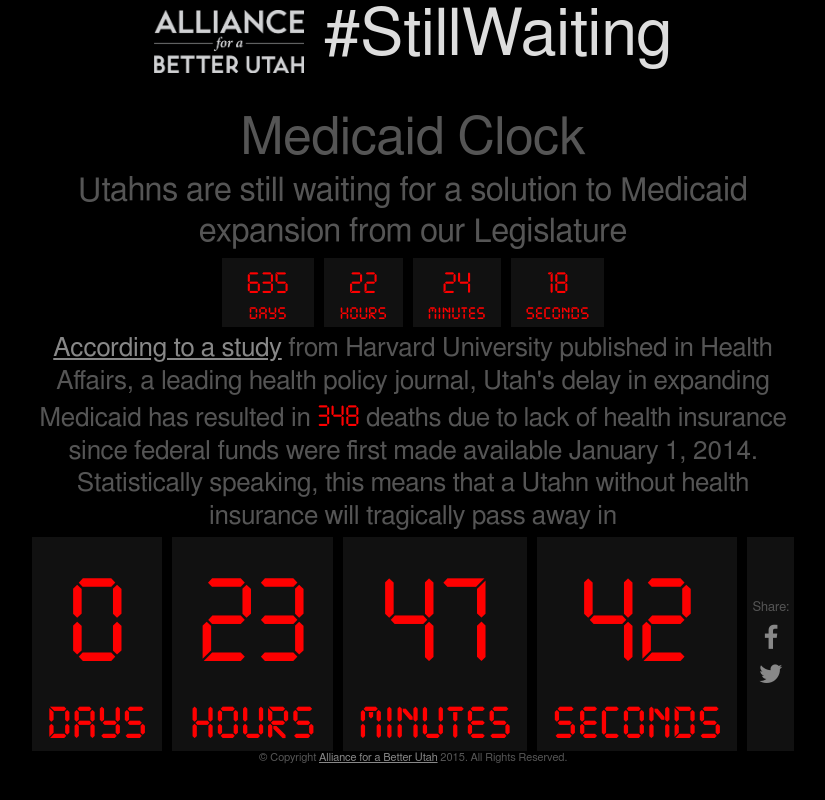
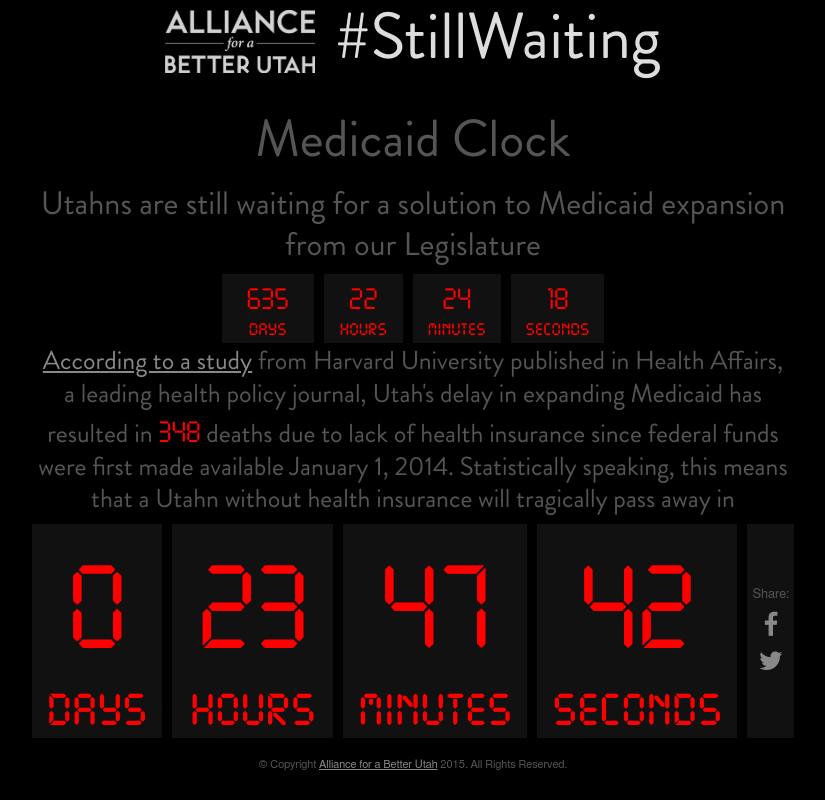
Before and after one commit to theonlypat/deathclock, a website: page index.html in a window 1280 px wide. Shown: the whole page, without its empty margins (227-1052 px from the left). Drawn offline with nearby package versions, Linux system fonts and the light colour scheme; a small style sheet from the web is missing.

Commit message:
Change webfonts.

```diff
--- /dev/null
+++ b/assets/css/brandongrotesk.css
@@ -0,0 +1,27 @@
+/**
+ * @license
+ * MyFonts Webfont Build ID 3099072, 2015-09-28T18:12:57-0400
+ *
+ * The fonts listed in this notice are subject to the End User License
+ * Agreement(s) entered into by the website owner. All other parties are
+ * explicitly restricted from using the Licensed Webfonts(s).
+ *
+ * You may obtain a valid license at the URLs below.
+ *
+ * Webfont: BrandonGrotesque-Regular by HVD Fonts
+ * URL: http://www.myfonts.com/fonts/hvdfonts/brandon-grotesque/regular/
+ * Copyright: Copyright (c) 2009 by Hannes von Doehren. All rights reserved.
+ * Licensed pageviews: 10,000
+ *
+ *
+ * License: http://www.myfonts.com/viewlicense?type=web&buildid=3099072
+ *
+ * © 2015 MyFonts Inc
+*/
+
+
+/* @import must be at top of file, otherwise CSS will not work */
+@import url("//hello.myfonts.net/count/2f49c0");
+
+
+@font-face {font-family: 'BrandonGrotesque-Regular';src: url('/assets/webfonts/2F49C0_0_0.eot');src: url('/assets/webfonts/2F49C0_0_0.eot?#iefix') format('embedded-opentype'),url('/assets/webfonts/2F49C0_0_0.woff2') format('woff2'),url('/assets/webfonts/2F49C0_0_0.woff') format('woff'),url('assets/webfonts/2F49C0_0_0.ttf') format('truetype');}
--- a/assets/css/style.css
+++ b/assets/css/style.css
@@ -36,11 +36,10 @@
 h5 {font-size:1.75em;}
 h6 {font-size:1.5em;}
 
-.wf-loading {
-	visibility:hidden;
-}
-.wf-active {
-	visibility:visible;
+.brandongrotesk {
+	font-family: BrandonGrotesque-Regular;
+	font-weight: normal;
+	font-style: normal;
 }
 
 
@@ -178,7 +177,7 @@
 }
 
 footer {
-	margin:auto;
+	margin:20px auto 0;
 	width:100%;
 	/*flex-grow:1;*/
 	align-self:flex-end;
--- a/index.html
+++ b/index.html
@@ -32,6 +32,8 @@
 	<link rel="stylesheet" href="assets/css/reset.css" />
 	<link rel="stylesheet" href="assets/css/style.css" />
 
+	<link rel="stylesheet" href="assets/css/brandongrotesk.css" />
+
 	<!-- Lea Verou's prefixfree (http://leaverou.github.io/prefixfree/), lets you use un-prefixed properties in your CSS files -->
 	<script src="assets/js/libs/prefixfree.min.js"></script>
 
@@ -62,15 +64,15 @@
 
 	<header>
 		<a href="http://betterutah.org" target="_blank"><img src="assets/images/ABU-BW_Logo.png" alt="Alliance for a Better Utah" /></a>
-		<h1 class="tk-brandon-grotesque"><a href="http://betterutah.org/stillwaiting">#StillWaiting</a></h1>
+		<h1 class="brandongrotesk"><a href="http://betterutah.org/stillwaiting">#StillWaiting</a></h1>
 	</header>
 
 	<div class="row clock">
-		<h2 class="tk-brandon-grotesque">Medicaid Clock</h2>
+		<h2 class="brandongrotesk">Medicaid Clock</h2>
 
       	<div ng-controller="MyController" class="small-6 columns">
 
-      	<h3 class="tk-brandon-grotesque narrative">Utahns are still waiting for a solution to Medicaid expansion from our Legislature</h3>
+      	<h3 class="brandongrotesk narrative">Utahns are still waiting for a solution to Medicaid expansion from our Legislature</h3>
 
       	<div id="tallyClock">
 	      	<div class="clockDays">
@@ -91,7 +93,7 @@
 		    </div>
 	    </div>
 
-        <h4 class="tk-brandon-grotesque narrative"><a href="http://healthaffairs.org/blog/2014/01/30/opting-out-of-medicaid-expansion-the-health-and-financial-impacts/" target="_blank">According to a study</a> from Harvard University published in Health Affairs, a leading health policy journal, Utah's delay in expanding Medicaid has resulted in <span style="font-family:DigitalICG, sans-serif">{{ amountOfDeath }}</span> deaths due to lack of health insurance since federal funds were first made available January 1, 2014. Statistically speaking, this means that a Utahn without health insurance will tragically pass away in</h4>
+        <h4 class="brandongrotesk narrative"><a href="http://healthaffairs.org/blog/2014/01/30/opting-out-of-medicaid-expansion-the-health-and-financial-impacts/" target="_blank">According to a study</a> from Harvard University published in Health Affairs, a leading health policy journal, Utah's delay in expanding Medicaid has resulted in <span style="font-family:DigitalICG, sans-serif">{{ amountOfDeath }}</span> deaths due to lack of health insurance since federal funds were first made available January 1, 2014. Statistically speaking, this means that a Utahn without health insurance will tragically pass away in</h4>
         <div id="countdownClock">
         	<div class="clockDays">
         		<div class="clockNumber" style="font-family:DigitalICG, sans-serif">{{ deathClock.d }}</div>
@@ -131,9 +133,6 @@
 <script src="//ajax.googleapis.com/ajax/libs/jquery/1.11.3/jquery.min.js"></script>
 <script>window.jQuery || document.write("<script src='assets/js/libs/jquery-1.11.3.min.js'>\x3C/script>")</script>
 
-<script src="https://use.typekit.net/ajy1mmr.js"></script>
-<script>try{Typekit.load({ async: true });}catch(e){}</script>
-
 <script type="text/javascript" src="assets/ABU_Death_Clock.js"></script>
 
 <link rel="stylesheet" href="https://maxcdn.bootstrapcdn.com/font-awesome/4.4.0/css/font-awesome.min.css">
```
Also changed, not shown: assets/webfonts/2F49C0_0_0.ttf (added), assets/webfonts/2F49C0_0_0.woff (added), assets/webfonts/2F49C0_0_0.woff2 (added), 1 other file.
